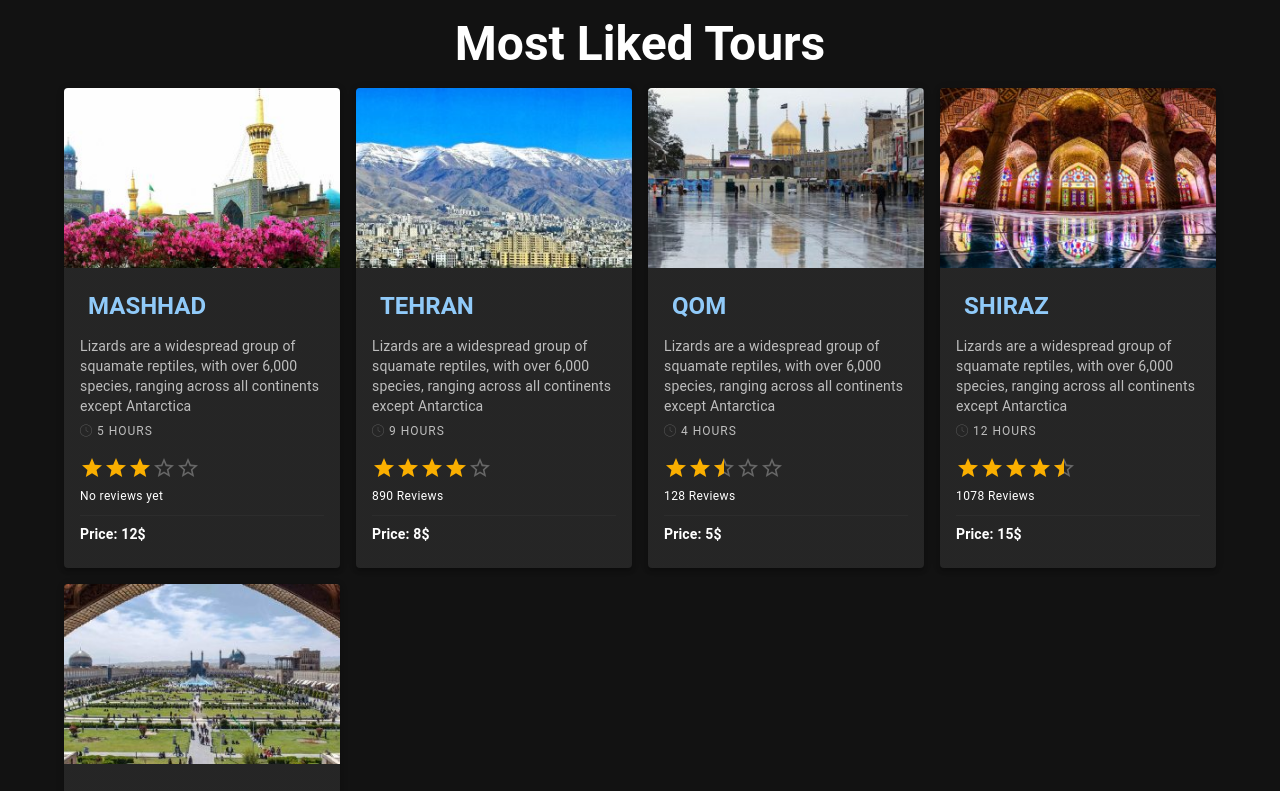
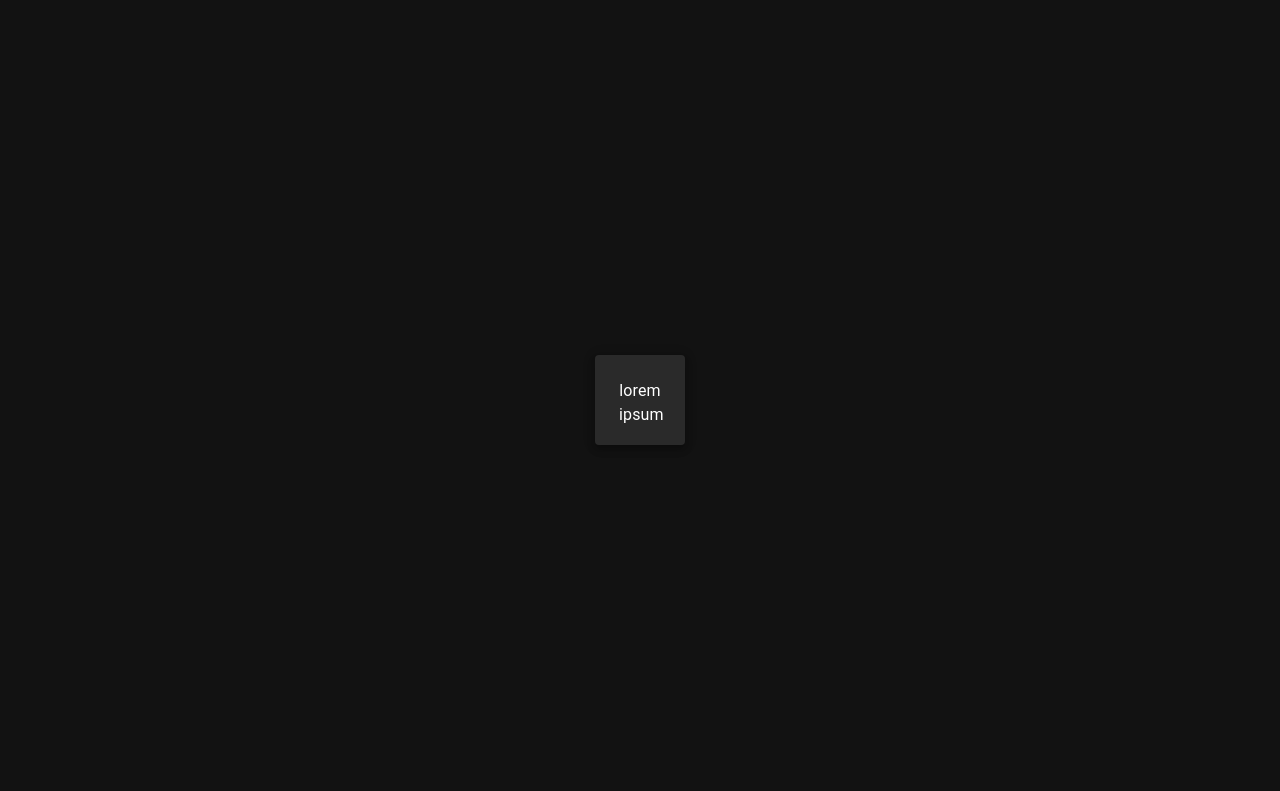
Before and after one commit to zamoosh/react-tour-card, a React (Vite) app: page /about in a window 1280 px wide. Shown: the top 791 px of the page. Built offline with nearby package versions, Linux system fonts and the light colour scheme.

Commit message:
separate some components

```diff
--- a/package.json
+++ b/package.json
@@ -20,7 +20,7 @@
     "prettier": "^3.4.2",
     "react": "^18.3.1",
     "react-dom": "^18.3.1",
-    "react-router-dom": "^7.0.2",
+    "react-router": "^7.0.2",
     "styled-components": "^6.1.13"
   },
   "devDependencies": {
--- a/src/App.tsx
+++ b/src/App.tsx
@@ -1,62 +1,17 @@
-import Container from "@mui/material/Container";
-import Grid from "@mui/material/Grid2";
-import TourCard from "./components/TourCardComponent/TourCard.tsx";
-import { Isfahan, Tehran, Qom, Mashhad, Shiraz } from "./assets/img/city/all";
-import Typography from "@mui/material/Typography";
+import { BrowserRouter, Routes, Route } from "react-router";
+import Home from "./pages/home.tsx";
+import Tour from "./pages/Tour.tsx";
+import About from "./pages/About.tsx";
 
 function App() {
   return (
-    <>
-      <Container fixed>
-        <Grid sx={{ mt: 2 }} container spacing={2}>
-          <Grid size={12} textAlign="center">
-            <Typography sx={{ fontWeight: "bold" }} variant="h3" component="h3">
-              Most Liked Tours
-            </Typography>
-          </Grid>
-          <TourCard
-            duration={5}
-            review={0}
-            price={12}
-            imgUrl={Mashhad}
-            tourText="Mashhad"
-            rate={3}
-          ></TourCard>
-          <TourCard
-            duration={9}
-            review={890}
-            price={8}
-            imgUrl={Tehran}
-            tourText="Tehran"
-            rate={4}
-          ></TourCard>
-          <TourCard
-            duration={4}
-            review={128}
-            price={5}
-            imgUrl={Qom}
-            tourText="Qom"
-            rate={2.5}
-          ></TourCard>
-          <TourCard
-            duration={12}
-            review={1078}
-            price={15}
-            imgUrl={Shiraz}
-            tourText="Shiraz"
-            rate={4.5}
-          ></TourCard>
-          <TourCard
-            duration={19}
-            review={2309}
-            price={17}
-            imgUrl={Isfahan}
-            tourText="Isfahan"
-            rate={5}
-          ></TourCard>
-        </Grid>
-      </Container>
-    </>
+    <BrowserRouter>
+      <Routes>
+        <Route index element={<Home />} />
+        <Route path="about" element={<About />} />
+        <Route path="/:id" element={<Tour />} />
+      </Routes>
+    </BrowserRouter>
   );
 }
 
--- /dev/null
+++ b/src/components/header/Header.tsx
@@ -0,0 +1,14 @@
+import Typography from "@mui/material/Typography";
+import Grid from "@mui/material/Grid2";
+
+function Header() {
+  return (
+    <Grid size={12} textAlign="center">
+      <Typography sx={{ fontWeight: "bold" }} variant="h3" component="h3">
+        Most Liked Tours
+      </Typography>
+    </Grid>
+  );
+}
+
+export default Header;
--- /dev/null
+++ b/src/pages/About.tsx
@@ -0,0 +1,29 @@
+import Paper from "@mui/material/Paper";
+import Grid from "@mui/material/Grid2";
+import Container from "@mui/material/Container";
+
+function About() {
+  return (
+    <>
+      <Container fixed>
+        <Grid
+          justifyContent="center"
+          alignItems="center"
+          container
+          sx={{ height: "100vh", width: "100wh" }}
+        >
+          <Grid size={12} container justifyContent="center">
+            <Paper
+              elevation={5}
+              sx={{ textAlign: "center", p: 3, height: "90px", width: "90px" }}
+            >
+              lorem ipsum
+            </Paper>
+          </Grid>
+        </Grid>
+      </Container>
+    </>
+  );
+}
+
+export default About;
--- /dev/null
+++ b/src/pages/Tour.tsx
@@ -0,0 +1,9 @@
+function Tour() {
+  return (
+    <>
+      <div>Hello world!</div>
+    </>
+  );
+}
+
+export default Tour;
--- /dev/null
+++ b/src/pages/home.tsx
@@ -0,0 +1,65 @@
+import Grid from "@mui/material/Grid2";
+import TourCard from "../components/TourCardComponent/TourCard.tsx";
+import {
+  Isfahan,
+  Mashhad,
+  Qom,
+  Shiraz,
+  Tehran,
+} from "../assets/img/city/all.tsx";
+import Container from "@mui/material/Container";
+import Header from "../components/header/Header.tsx";
+
+function Home() {
+  return (
+    <>
+      <Container fixed>
+        <Grid sx={{ mt: 2 }} container spacing={2}>
+          <Header />
+          <TourCard
+            duration={5}
+            review={0}
+            price={12}
+            imgUrl={Mashhad}
+            tourText="Mashhad"
+            rate={3}
+          ></TourCard>
+          <TourCard
+            duration={9}
+            review={890}
+            price={8}
+            imgUrl={Tehran}
+            tourText="Tehran"
+            rate={4}
+          ></TourCard>
+          <TourCard
+            duration={4}
+            review={128}
+            price={5}
+            imgUrl={Qom}
+            tourText="Qom"
+            rate={2.5}
+          ></TourCard>
+          <TourCard
+            duration={12}
+            review={1078}
+            price={15}
+            imgUrl={Shiraz}
+            tourText="Shiraz"
+            rate={4.5}
+          ></TourCard>
+          <TourCard
+            duration={19}
+            review={2309}
+            price={17}
+            imgUrl={Isfahan}
+            tourText="Isfahan"
+            rate={5}
+          ></TourCard>
+        </Grid>
+      </Container>
+    </>
+  );
+}
+
+export default Home;
```
Also changed, not shown: 1 other file (tests, documents, lock files or other folders).
